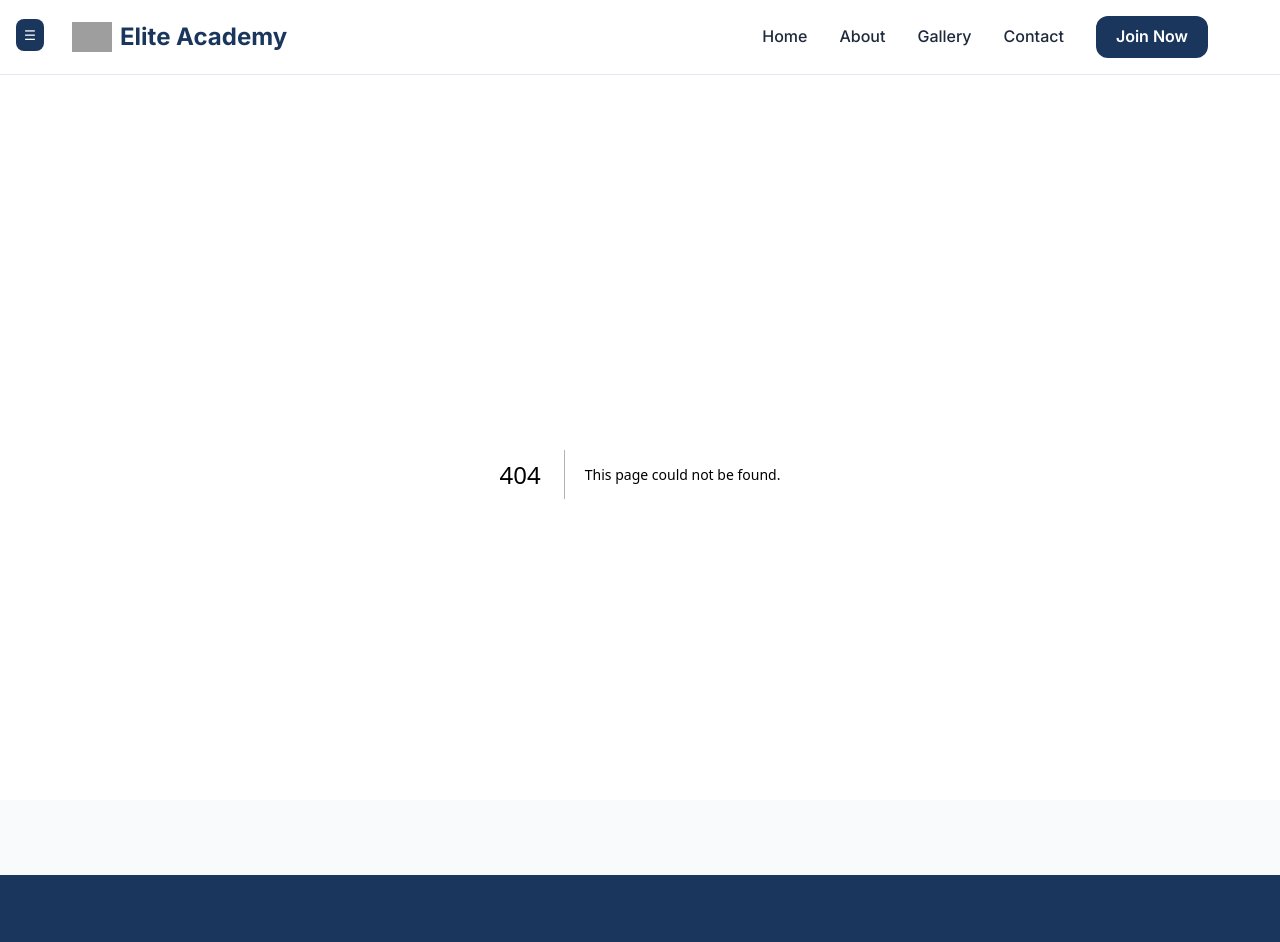
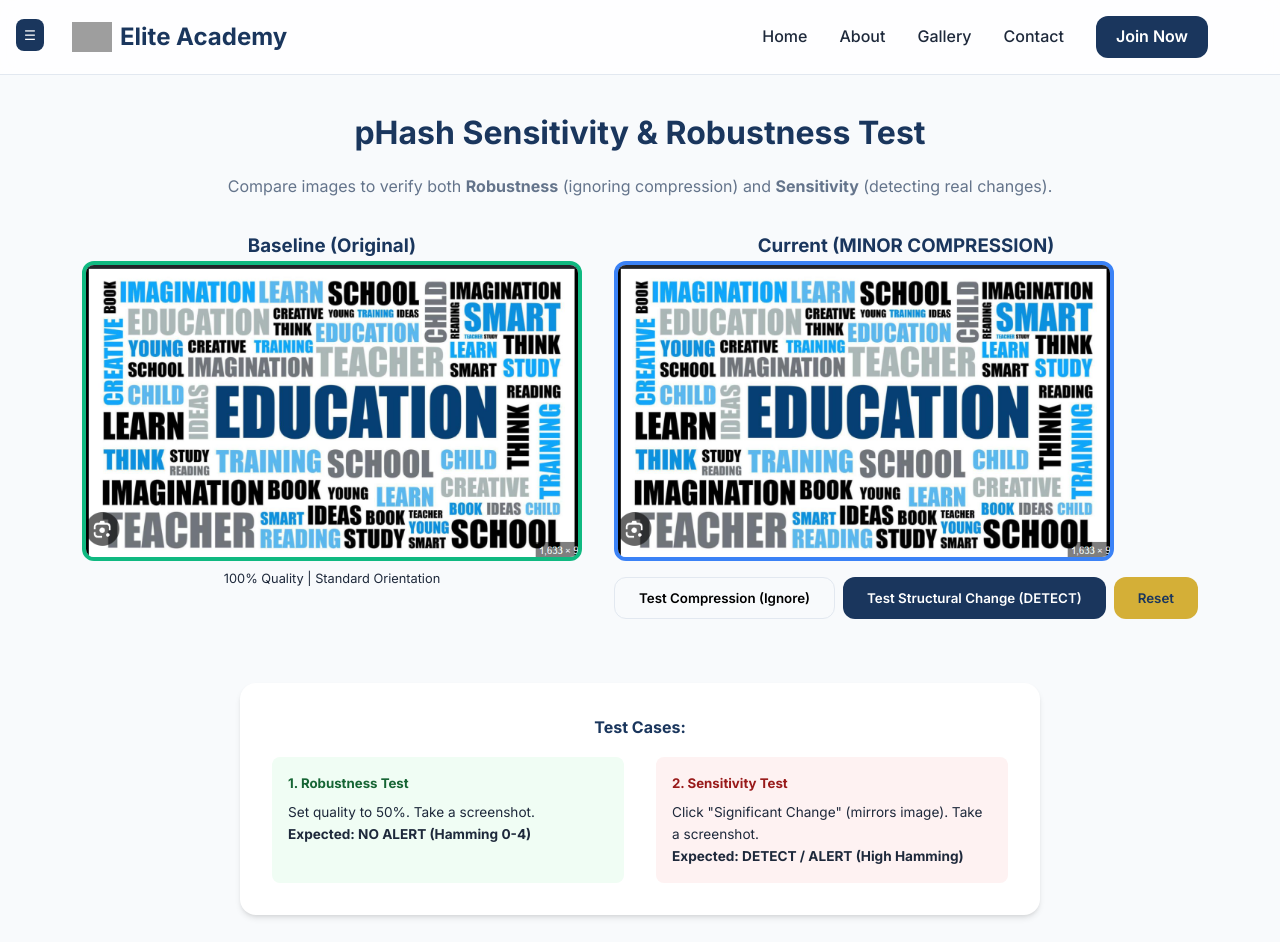
Before and after one commit to VishalMaski25/website-defacement, a Next.js app: page /test-phash in a window 1280 px wide. Before the commit this address had no page. Shown: the top 942 px of the page. Built offline with nearby package versions, Linux system fonts and the light colour scheme; grey boxes are pictures that could not be loaded.

Commit message:
Phash  Test case one

```diff
--- a/next.config.ts
+++ b/next.config.ts
@@ -2,7 +2,12 @@ import type { NextConfig } from "next";
 
 const nextConfig: NextConfig = {
   images: {
-    unoptimized: true,
+    remotePatterns: [
+      {
+        protocol: 'https',
+        hostname: 'img.icons8.com',
+      },
+    ],
   },
 };
 
--- /dev/null
+++ b/src/app/test-phash/page.tsx
@@ -0,0 +1,86 @@
+'use client';
+
+import Image from 'next/image';
+import Link from 'next/link';
+import { useState } from 'react';
+
+export default function PhashTestPage() {
+  const [quality, setQuality] = useState(100);
+  const [isSignificant, setIsSignificant] = useState(false);
+
+  return (
+    <div style={{ padding: '2rem', textAlign: 'center', backgroundColor: '#f8fafc', minHeight: '100vh' }}>
+      <h1 style={{ color: 'var(--primary)', marginBottom: '1rem' }}>pHash Sensitivity & Robustness Test</h1>
+      <p style={{ marginBottom: '2rem', color: 'var(--text-muted)' }}>
+        Compare images to verify both <strong>Robustness</strong> (ignoring compression) and <strong>Sensitivity</strong> (detecting real changes).
+      </p>
+
+      <div style={{ display: 'flex', gap: '2rem', justifyContent: 'center', flexWrap: 'wrap' }}>
+        <div>
+          <h3 style={{ color: 'var(--primary)' }}>Baseline (Original)</h3>
+          <div style={{ border: '4px solid #10b981', borderRadius: '12px', overflow: 'hidden', width: '500px', height: '300px', position: 'relative' }}>
+            <Image
+              src="/images/screenshot_110727.png"
+              alt="Baseline"
+              fill
+              style={{ objectFit: 'cover' }}
+              quality={100}
+            />
+          </div>
+          <p style={{ marginTop: '0.5rem', fontSize: '0.8rem' }}>100% Quality | Standard Orientation</p>
+        </div>
+
+        <div>
+          <h3 style={{ color: isSignificant ? '#ef4444' : 'var(--primary)' }}>
+            Current ({isSignificant ? 'SIGNIFICANT CHANGE' : 'MINOR COMPRESSION'})
+          </h3>
+          <div style={{
+            border: `4px solid ${isSignificant ? '#ef4444' : '#3b82f6'}`,
+            borderRadius: '12px',
+            overflow: 'hidden',
+            width: '500px',
+            height: '300px',
+            position: 'relative'
+          }}>
+            <Image
+              src="/images/screenshot_110727.png"
+              alt="Current State"
+              fill
+              style={{
+                objectFit: 'cover',
+                transform: isSignificant ? 'scaleX(-1)' : 'none',
+                filter: isSignificant ? 'contrast(1.5) brightness(1.2)' : 'none'
+              }}
+              quality={quality}
+            />
+          </div>
+          <div style={{ marginTop: '1rem', display: 'flex', gap: '0.5rem', justifyContent: 'center' }}>
+            <button onClick={() => { setQuality(50); setIsSignificant(false); }} className="btn" style={{ border: '1px solid var(--border)' }}>Test Compression (Ignore)</button>
+            <button onClick={() => { setIsSignificant(true); setQuality(100); }} className="btn btn-primary">Test Structural Change (DETECT)</button>
+            <button onClick={() => { setIsSignificant(false); setQuality(100); }} className="btn btn-secondary">Reset</button>
+          </div>
+        </div>
+      </div>
+
+      <div style={{ marginTop: '4rem', padding: '2rem', backgroundColor: 'white', borderRadius: '16px', boxShadow: 'var(--shadow)', maxWidth: '800px', margin: '4rem auto' }}>
+        <h4 style={{ color: 'var(--primary)', marginBottom: '1rem' }}>Test Cases:</h4>
+        <div style={{ display: 'grid', gridTemplateColumns: '1fr 1fr', gap: '2rem', textAlign: 'left' }}>
+          <div style={{ padding: '1rem', backgroundColor: '#f0fdf4', borderRadius: '8px' }}>
+            <h5 style={{ color: '#166534', marginBottom: '0.5rem' }}>1. Robustness Test</h5>
+            <p style={{ fontSize: '0.85rem' }}>Set quality to 50%. Take a screenshot.</p>
+            <p style={{ fontSize: '0.85rem', fontWeight: 'bold' }}>Expected: NO ALERT (Hamming 0-4)</p>
+          </div>
+          <div style={{ padding: '1rem', backgroundColor: '#fef2f2', borderRadius: '8px' }}>
+            <h5 style={{ color: '#991b1b', marginBottom: '0.5rem' }}>2. Sensitivity Test</h5>
+            <p style={{ fontSize: '0.85rem' }}>Click "Significant Change" (mirrors image). Take a screenshot.</p>
+            <p style={{ fontSize: '0.85rem', fontWeight: 'bold' }}>Expected: DETECT / ALERT (High Hamming)</p>
+          </div>
+        </div>
+      </div>
+
+      <div style={{ marginTop: '2rem' }}>
+        <Link href="/" style={{ color: 'var(--primary)', textDecoration: 'underline' }}>Back to Home</Link>
+      </div>
+    </div>
+  );
+}
```
